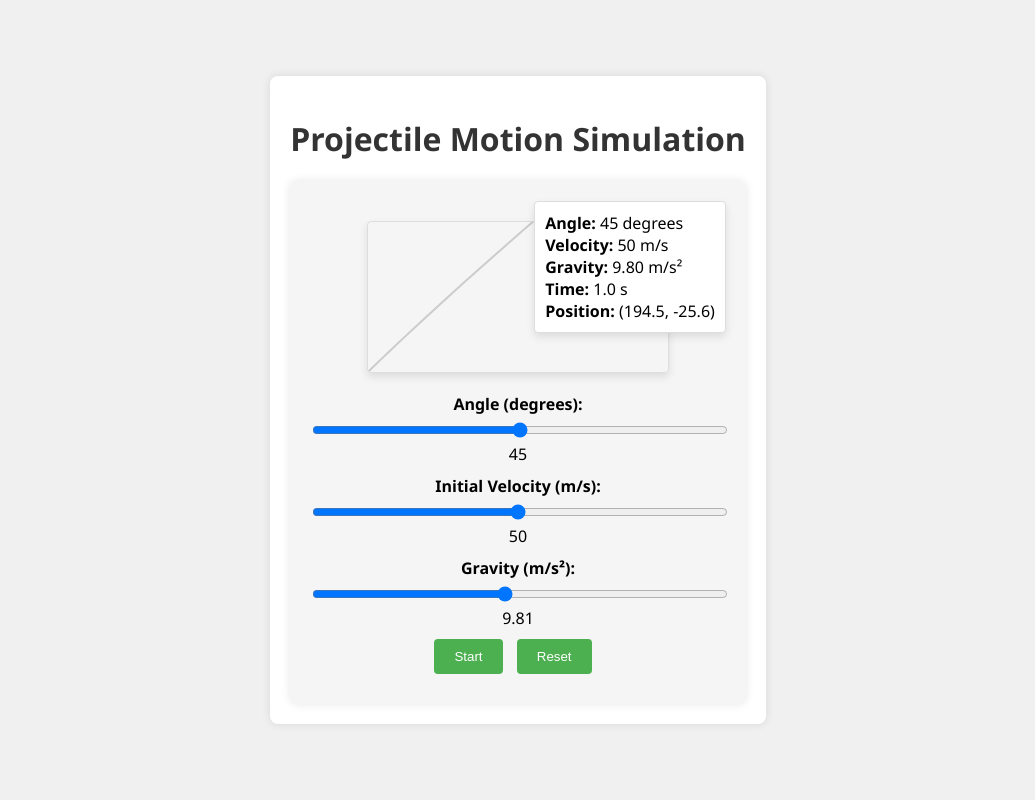
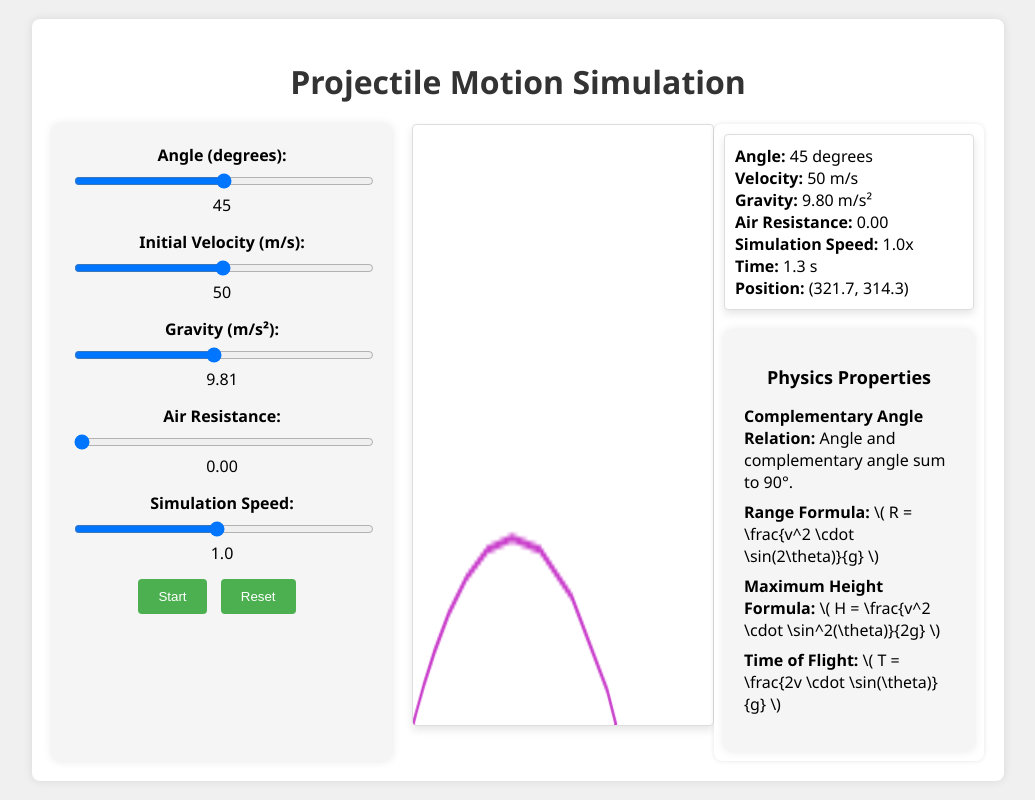
Before and after one commit to CoderFleet/ProjectileSimHackClub, a plain HTML site: page index.html in a window 1280 px wide. Both pictures are taken after a click on the button "Start". Shown: the whole page, without its empty margins (122-1157 px from the left). Drawn offline with Linux system fonts and the light colour scheme.

Commit message:
larger simulation canvas, improved physics formulas display

```diff
--- a/index.html
+++ b/index.html
@@ -10,7 +10,6 @@
   <div class="container">
     <h1>Projectile Motion Simulation</h1>
     <div class="simulation-area">
-      <canvas id="canvas"></canvas>
       <div class="controls">
         <div class="control-group">
           <label for="angle">Angle (degrees):</label>
@@ -28,11 +27,33 @@
           <span id="gravityValue">9.81</span>
         </div>
         <div class="control-group">
+          <label for="airResistance">Air Resistance:</label>
+          <input type="range" id="airResistance" min="0" max="0.5" value="0" step="0.01">
+          <span id="airResistanceValue">0.00</span>
+        </div>
+        <div class="control-group">
+          <label for="speed">Simulation Speed:</label>
+          <input type="range" id="speed" min="0.1" max="2" value="1" step="0.1">
+          <span id="speedValue">1.0</span>
+        </div>
+        <div class="control-group">
           <button id="startButton">Start</button>
           <button id="resetButton">Reset</button>
         </div>
       </div>
-      <div class="info-box" id="infoBox"></div>
+      <canvas id="canvas"></canvas>
+      <div class="sidebar">
+        <div class="info-box" id="infoBox"></div>
+        <div class="physics-properties">
+          <h2>Physics Properties</h2>
+          <ul id="physicsProperties">
+            <li><strong>Complementary Angle Relation:</strong> Angle and complementary angle sum to 90°.</li>
+            <li><strong>Range Formula:</strong> \( R = \frac{v^2 \cdot \sin(2\theta)}{g} \)</li>
+            <li><strong>Maximum Height Formula:</strong> \( H = \frac{v^2 \cdot \sin^2(\theta)}{2g} \)</li>
+            <li><strong>Time of Flight:</strong> \( T = \frac{2v \cdot \sin(\theta)}{g} \)</li>
+          </ul>
+        </div>
+      </div>
     </div>
   </div>
   <script src="script.js"></script>
--- a/script.js
+++ b/script.js
@@ -3,16 +3,23 @@ const ctx = canvas.getContext('2d');
 const angleInput = document.getElementById('angle');
 const velocityInput = document.getElementById('velocity');
 const gravityInput = document.getElementById('gravity');
+const airResistanceInput = document.getElementById('airResistance');
+const speedInput = document.getElementById('speed');
 const startButton = document.getElementById('startButton');
 const resetButton = document.getElementById('resetButton');
 const angleValue = document.getElementById('angleValue');
 const velocityValue = document.getElementById('velocityValue');
 const gravityValue = document.getElementById('gravityValue');
+const airResistanceValue = document.getElementById('airResistanceValue');
+const speedValue = document.getElementById('speedValue');
 const infoBox = document.getElementById('infoBox');
+const physicsProperties = document.getElementById('physicsProperties');
 
 let angle = parseInt(angleInput.value);
 let velocity = parseInt(velocityInput.value);
 let g = parseFloat(gravityInput.value);
+let airResistance = parseFloat(airResistanceInput.value);
+let simulationSpeed = parseFloat(speedInput.value);
 let x = 0;
 let y = canvas.height;
 let t = 0;
@@ -23,16 +30,29 @@ let trajectory = [];
 angleInput.addEventListener('input', () => {
   angle = parseInt(angleInput.value);
   angleValue.textContent = angle;
+  updatePhysicsProperties();
 });
 
 velocityInput.addEventListener('input', () => {
   velocity = parseInt(velocityInput.value);
   velocityValue.textContent = velocity;
+  updatePhysicsProperties();
 });
 
 gravityInput.addEventListener('input', () => {
   g = parseFloat(gravityInput.value);
   gravityValue.textContent = g.toFixed(2);
+  updatePhysicsProperties();
+});
+
+airResistanceInput.addEventListener('input', () => {
+  airResistance = parseFloat(airResistanceInput.value);
+  airResistanceValue.textContent = airResistance.toFixed(2);
+});
+
+speedInput.addEventListener('input', () => {
+  simulationSpeed = parseFloat(speedInput.value);
+  speedValue.textContent = simulationSpeed.toFixed(1);
 });
 
 resetButton.addEventListener('click', () => {
@@ -54,6 +74,11 @@ startButton.addEventListener('click', () => {
 });
 
 function draw() {
+  const airResistanceFactor = -0.5 * airResistance * velocity;
+
+  vx += airResistanceFactor * vx;
+  vy += (g + airResistanceFactor * vy) * t;
+
   x += vx * t;
   y += vy * t + 0.5 * g * t * t;
 
@@ -61,27 +86,25 @@ function draw() {
 
   ctx.clearRect(0, 0, canvas.width, canvas.height);
 
-  // Draw trajectory path
   ctx.beginPath();
   ctx.moveTo(trajectory[0].x, trajectory[0].y);
   for (let i = 1; i < trajectory.length; i++) {
-    ctx.lineTo(trajectory[i].x, trajectory[i].y);
+    const point = trajectory[i];
+    ctx.lineTo(point.x, point.y);
   }
-  ctx.strokeStyle = '#ccc';
+  ctx.strokeStyle = getRandomColor();
   ctx.lineWidth = 2;
   ctx.stroke();
 
-  // Draw projectile
   ctx.beginPath();
   ctx.arc(x, y, 5, 0, Math.PI * 2);
   ctx.fillStyle = '#f00';
   ctx.fill();
 
-  // Update information box
   updateInfoBox();
 
   if (x < canvas.width && y > 0) {
-    t += 0.1;
+    t += 0.1 * simulationSpeed;
     requestAnimationFrame(draw);
   } else {
     x = 0;
@@ -98,7 +121,32 @@ function updateInfoBox() {
     <strong>Angle:</strong> ${angle} degrees<br>
     <strong>Velocity:</strong> ${velocity} m/s<br>
     <strong>Gravity:</strong> ${g.toFixed(2)} m/s²<br>
+    <strong>Air Resistance:</strong> ${airResistance.toFixed(2)}<br>
+    <strong>Simulation Speed:</strong> ${simulationSpeed.toFixed(1)}x<br>
     <strong>Time:</strong> ${t.toFixed(1)} s<br>
     <strong>Position:</strong> (${x.toFixed(1)}, ${y.toFixed(1)})
   `;
 }
+
+function updatePhysicsProperties() {
+  const complementaryAngle = 90 - angle;
+  const range = (velocity * velocity * Math.sin(2 * angle * Math.PI / 180)) / g;
+  const maxHeight = (velocity * velocity * Math.pow(Math.sin(angle * Math.PI / 180), 2)) / (2 * g);
+  const timeOfFlight = (2 * velocity * Math.sin(angle * Math.PI / 180)) / g;
+
+  physicsProperties.innerHTML = `
+    <li><strong>Complementary Angle:</strong> ${complementaryAngle.toFixed(2)} degrees</li>
+    <li><strong>Range:</strong> ${range.toFixed(2)} meters</li>
+    <li><strong>Maximum Height:</strong> ${maxHeight.toFixed(2)} meters</li>
+    <li><strong>Time of Flight:</strong> ${timeOfFlight.toFixed(2)} seconds</li>
+  `;
+}
+
+function getRandomColor() {
+  const letters = '0123456789ABCDEF';
+  let color = '#';
+  for (let i = 0; i < 6; i++) {
+    color += letters[Math.floor(Math.random() * 16)];
+  }
+  return color;
+}
--- a/styles.css
+++ b/styles.css
@@ -10,7 +10,7 @@ body {
 
 .container {
   text-align: center;
-  max-width: 600px;
+  max-width: 1200px; /* Increased max-width for better layout */
   padding: 20px;
   background-color: #fff;
   border-radius: 8px;
@@ -23,19 +23,20 @@ h1 {
 
 .simulation-area {
   margin-top: 20px;
+  display: flex;
+  justify-content: space-between; /* Arrange controls and canvas/simulation area */
+}
+
+.controls {
+  width: 300px; /* Fixed width for controls */
   padding: 20px;
   background-color: #f5f5f5;
   border-radius: 8px;
   box-shadow: 0 0 10px rgba(0,0,0,0.1);
-  position: relative;
-}
-
-.controls {
-  margin-top: 20px;
 }
 
 .control-group {
-  margin-bottom: 10px;
+  margin-bottom: 15px;
 }
 
 label {
@@ -63,17 +64,24 @@ button:hover {
 }
 
 canvas {
-  display: block;
-  margin: 20px auto;
+  flex: 1; /* Flexible canvas to take remaining space */
+  margin-left: 20px; /* Add space between controls and canvas */
   border: 1px solid #ddd;
   border-radius: 4px;
   box-shadow: 0 4px 8px rgba(0,0,0,0.1);
+  max-height: 600px; /* Limit maximum height of the canvas */
+}
+
+.sidebar {
+  width: 250px; /* Fixed width for the sidebar */
+  padding: 10px;
+  background-color: #fff;
+  border-radius: 8px;
+  box-shadow: 0 0 5px rgba(0,0,0,0.1);
 }
 
 .info-box {
-  position: absolute;
-  top: 20px;
-  right: 20px;
+  margin-bottom: 20px;
   padding: 10px;
   background-color: #fff;
   border: 1px solid #ddd;
@@ -81,3 +89,41 @@ canvas {
   text-align: left;
   box-shadow: 0 4px 8px rgba(0,0,0,0.1);
 }
+
+.physics-properties {
+  margin-top: 20px;
+  padding: 20px;
+  background-color: #f5f5f5;
+  border-radius: 8px;
+  box-shadow: 0 0 10px rgba(0,0,0,0.1);
+}
+
+.physics-properties h2 {
+  font-size: 18px;
+  margin-bottom: 10px;
+}
+
+.physics-properties ul {
+  list-style-type: none;
+  padding: 0;
+  text-align: left;
+}
+
+.physics-properties li {
+  margin-bottom: 8px;
+}
+
+@media (max-width: 768px) {
+  .simulation-area {
+    flex-direction: column;
+  }
+
+  .controls {
+    width: 100%; /* Full width for controls on smaller screens */
+    margin-bottom: 20px;
+  }
+
+  canvas {
+    max-height: 400px; /* Adjust maximum height of canvas for smaller screens */
+  }
+}
```
